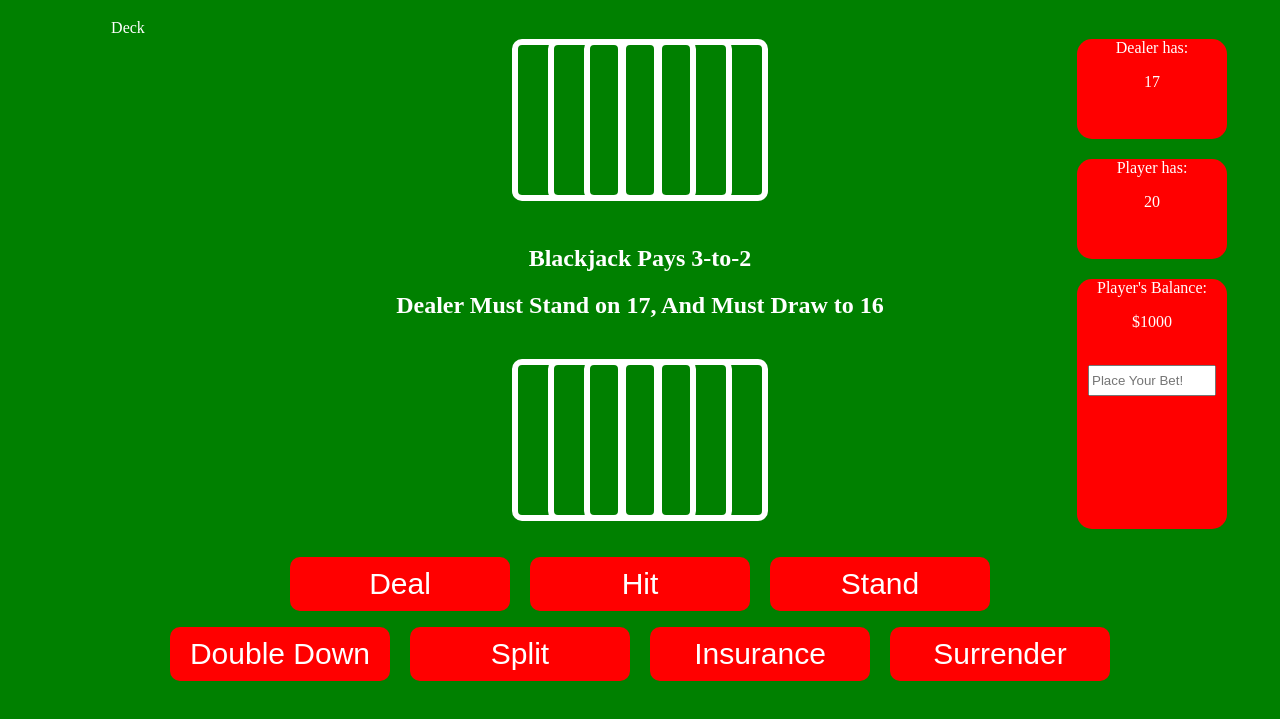
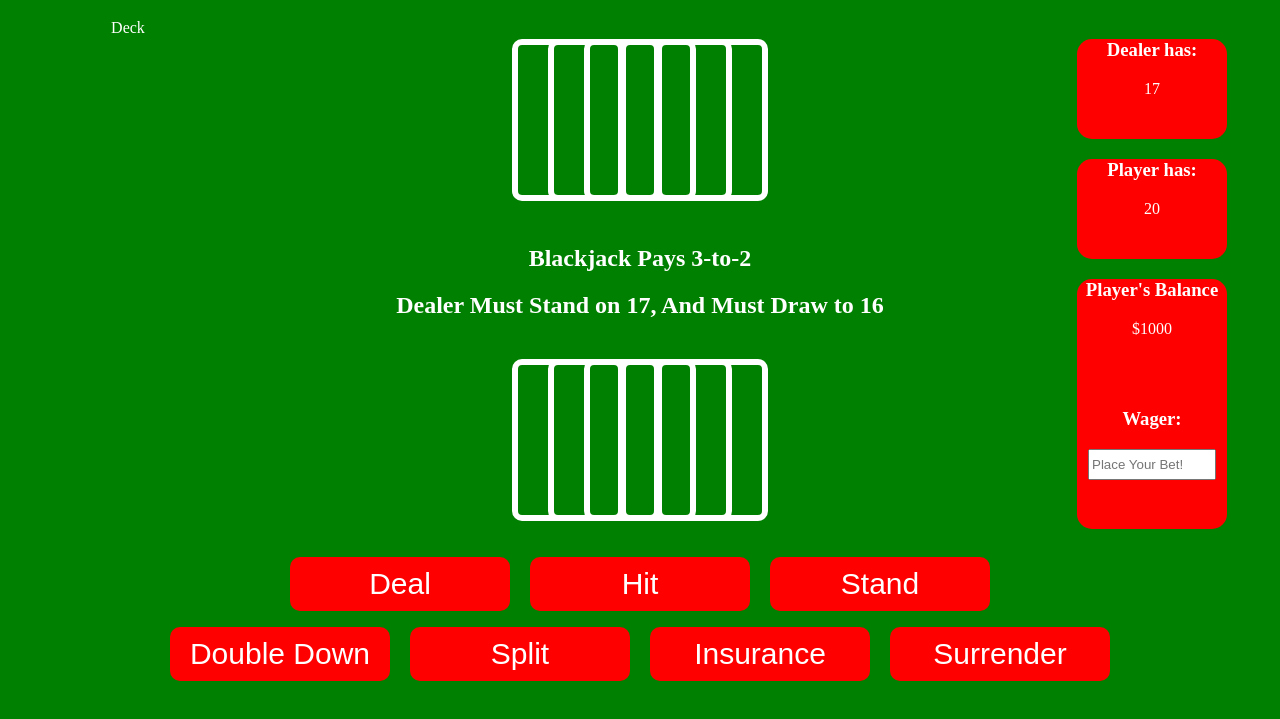
Before and after one commit to JustinCotton/blackjack, a plain HTML site: page index.html in a window 1280 px wide. Shown: the part 61-780 px from the top of the page. Drawn offline with Linux system fonts and the light colour scheme; a web font is replaced by a local one.

Commit message:
Updated aside element

```diff
--- a/index.html
+++ b/index.html
@@ -32,14 +32,18 @@
         </section>
     </main>
     <aside class="right">
-        <div id="dealerTotal" class="score">Dealer has:
+        <div id="dealerTotal" class="score">
+            <h3>Dealer has:</h3>
             <p id="dealerScore">17</p>
         </div>
-        <div id="playerTotal" class="score">Player has:
-                <p id="playerScore">20</p>
+        <div id="playerTotal" class="score">
+            <h3>Player has:</h3>
+            <p id="playerScore">20</p>
         </div>
-        <div id="playerBalance" class="balance">Player's Balance:
-            <p id="cash">$1000</p></br>
+        <div id="playerBalance" class="balance">
+            <h3>Player's Balance</h3>
+            <p id="cash">$1000</p></br></br>
+            <h3>Wager:</h3>
             <input class="input" type="text" placeholder="Place Your Bet!" />
         </div>
 
```
